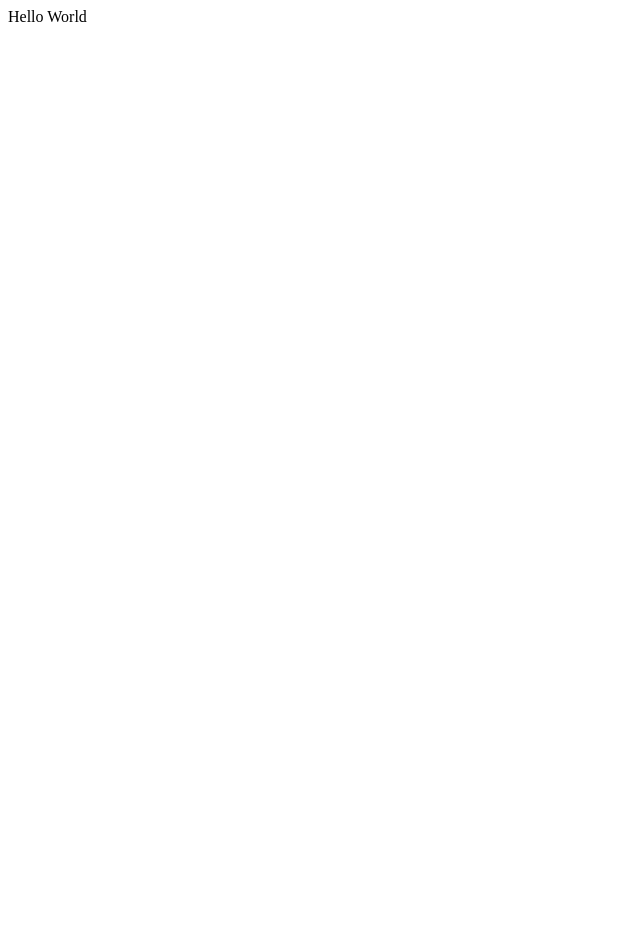
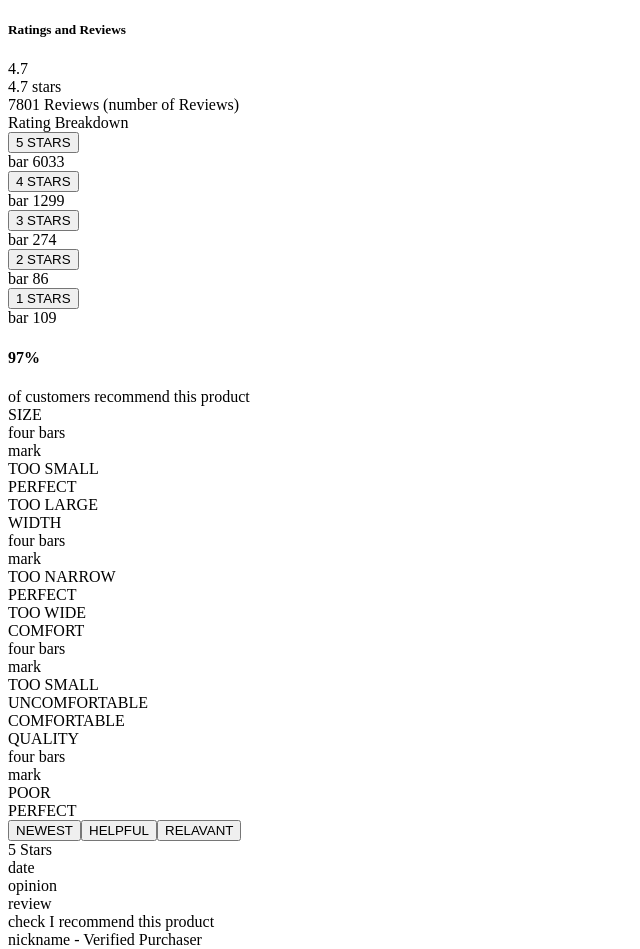
Before and after one commit to All-Day-I-Dream-About-Schemas/Reviews-server, a React app: page / in a window 1280 px wide. Shown: the top 949 px of the page, without its empty margins (0-640 px from the left). Before the commit the page ends 800 px from the top, so only its background shows below. Built offline with nearby package versions, Linux system fonts and the light colour scheme; the HTML template or start-up script is replaced by a standard one.

Commit message:
added more than 100 fake data and worked on skeleton components on front-end part

```diff
--- a/client/src/components/App.jsx
+++ b/client/src/components/App.jsx
@@ -1,17 +1,34 @@
 import React, { Component } from 'react';
+import RatingBreakdown from './RatingBreakDown.jsx';
+import Ratings from './Ratings.jsx';
+import Reviews from './Reviews.jsx';
 
 class App extends Component {
   constructor(props) {
     super(props);
     this.state = {
-
+      allReviews: [],
+      fiveStars: [],
+      fourStars: [],
+      threeStars: [],
+      twoStars: [],
+      oneStar: [],
     }
   }
 
   render() {
     return (
       <div>
-        Hello World
+        <h5>Ratings and Reviews</h5>
+        <div>
+          <RatingBreakdown />
+        </div>
+        <div>
+          <Ratings />
+        </div>
+        <div>
+          <Reviews />
+        </div>
       </div>
     );
   }
--- /dev/null
+++ b/client/src/components/EachReview.jsx
@@ -0,0 +1,28 @@
+import React, { Component } from 'react';
+
+class EachReview extends Component {
+  constructor(props) {
+    super(props);
+    this.state = {
+
+    }
+  }
+
+  render() {
+    return (
+      <div>
+        <div>5 Stars</div>
+        <div>date</div>
+        <div>opinion</div>
+        <div>review</div>
+        <div>check I recommend this product</div>
+        <div>nickname - Verified Purchaser</div>
+        <div>Was this review helpful?</div>
+        <button>Yes</button>(0)
+        <button>No</button>(0)
+      </div>
+    )
+  }
+}
+
+export default EachReview;
--- /dev/null
+++ b/client/src/components/RatingBreakdown.jsx
@@ -0,0 +1,54 @@
+import React, { Component } from 'react';
+
+class RatingBreakdown extends Component {
+  constructor(props) {
+    super(props);
+    this.state = {
+
+    }
+    this.handleCLick = this.handleClick.bind();
+  }
+
+  handleClick(e) {
+    e.target.name
+  }
+
+  render() {
+    return (
+      <div>
+        <div>
+          <div>4.7</div>
+          <div>4.7 stars</div>
+          <div>7801 Reviews (number of Reviews)</div>
+        </div>
+        <div>
+          <div>
+            Rating Breakdown
+          </div>
+          <div>
+            <button name="five" onClick={this.handleClick}>5 STARS</button>
+            <div>bar 6033</div>
+          </div>
+          <div>
+            <button name="four" onClick={this.handleClick}>4 STARS</button>
+            <div>bar 1299</div>
+          </div>
+          <div>
+            <button name="three" onClick={this.handleClick}>3 STARS</button>
+            <div>bar 274</div>
+          </div>
+          <div>
+            <button name="two" onClick={this.handleClick}>2 STARS</button>
+            <div>bar 86</div>
+          </div>
+          <div>
+            <button name="one" onClick={this.handleClick}>1 STARS</button>
+            <div>bar 109</div>
+          </div>
+        </div>
+      </div>
+    )
+  }
+}
+
+export default RatingBreakdown;
--- /dev/null
+++ b/client/src/components/Ratings.jsx
@@ -0,0 +1,41 @@
+import React, { Component } from 'react';
+
+const Ratings = (props) => (
+  <div>
+    <h4>97%</h4>
+    <div>of customers recommend this product</div>
+    <div>
+      <div>SIZE</div>
+      <div>four bars</div>
+      <div>mark</div>
+      <div>TOO SMALL</div>
+      <div>PERFECT</div>
+      <div>TOO LARGE</div>
+    </div>
+    <div>
+      <div>WIDTH</div>
+      <div>four bars</div>
+      <div>mark</div>
+      <div>TOO NARROW</div>
+      <div>PERFECT</div>
+      <div>TOO WIDE</div>
+    </div>
+    <div>
+      <div>COMFORT</div>
+      <div>four bars</div>
+      <div>mark</div>
+      <div>TOO SMALL</div>
+      <div>UNCOMFORTABLE</div>
+      <div>COMFORTABLE</div>
+    </div>
+    <div>
+      <div>QUALITY</div>
+      <div>four bars</div>
+      <div>mark</div>
+      <div>POOR</div>
+      <div>PERFECT</div>
+    </div>
+  </div>
+)
+
+export default Ratings;
--- /dev/null
+++ b/client/src/components/Reviews.jsx
@@ -0,0 +1,26 @@
+import React, { Component } from 'react';
+import EachReview from './EachReview.jsx';
+
+class Reviews extends Component {
+  constructor(props) {
+    super(props);
+    this.state = {
+
+    }
+  }
+
+  render() {
+    return (
+      <div>
+        <button>NEWEST</button>
+        <button>HELPFUL</button>
+        <button>RELAVANT</button>
+        <EachReview/>
+        <button>LOAD MORE</button>
+        <button>WRITE A REVIEW</button>
+      </div>
+    )
+  }
+}
+
+export default Reviews;
--- a/package.json
+++ b/package.json
@@ -30,13 +30,14 @@
   },
   "dependencies": {
     "axios": "^0.19.0",
-    "serialize-javascript": ">=2.1.1",
     "body-parser": "^1.19.0",
     "express": "^4.15.0",
+    "faker": "^4.1.0",
     "mysql": "^2.16.0",
     "nodemon": "^1.19.2",
     "react": "^16.10.1",
-    "react-dom": "^16.10.1"
+    "react-dom": "^16.10.1",
+    "serialize-javascript": ">=2.1.1"
   },
   "babel": {
     "presets": [
```
Also changed, not shown: fakeData.js (added, +25 -0 lines), 2 other files (tests, documents, lock files or other folders).
